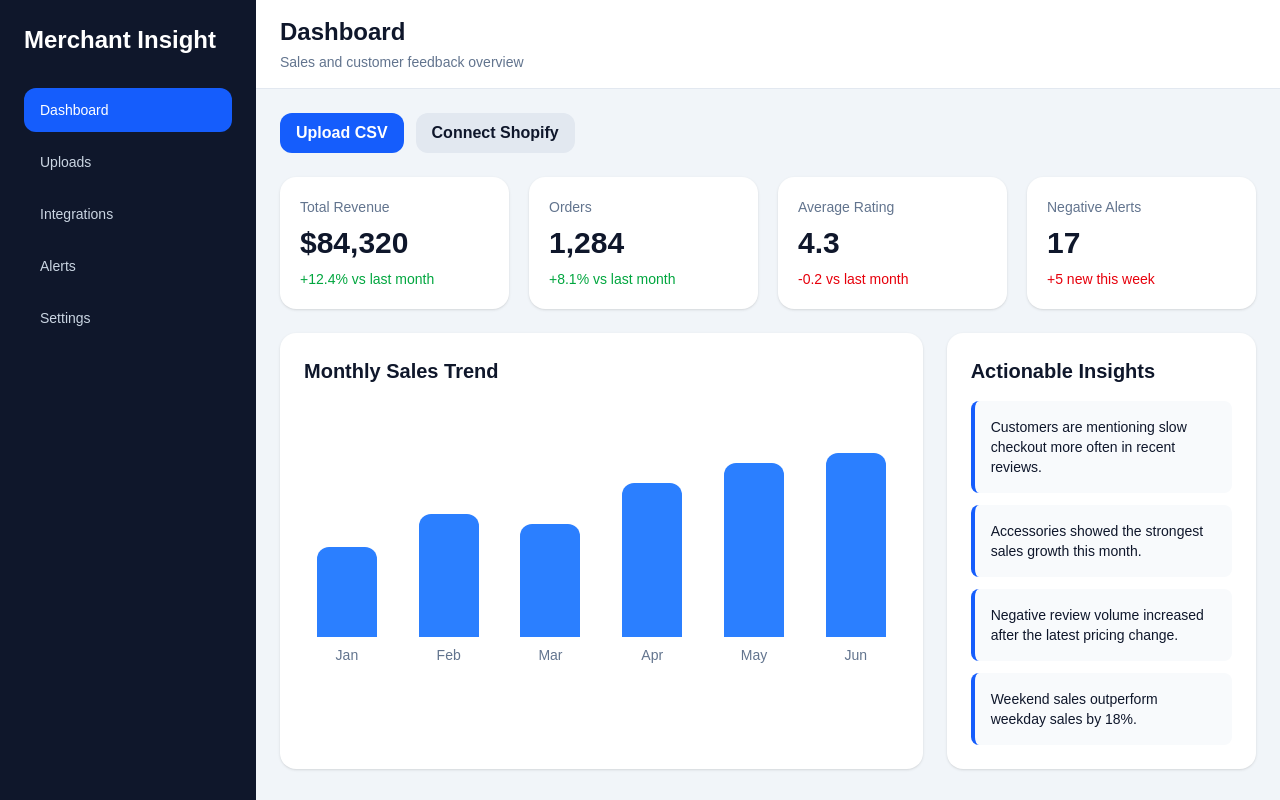
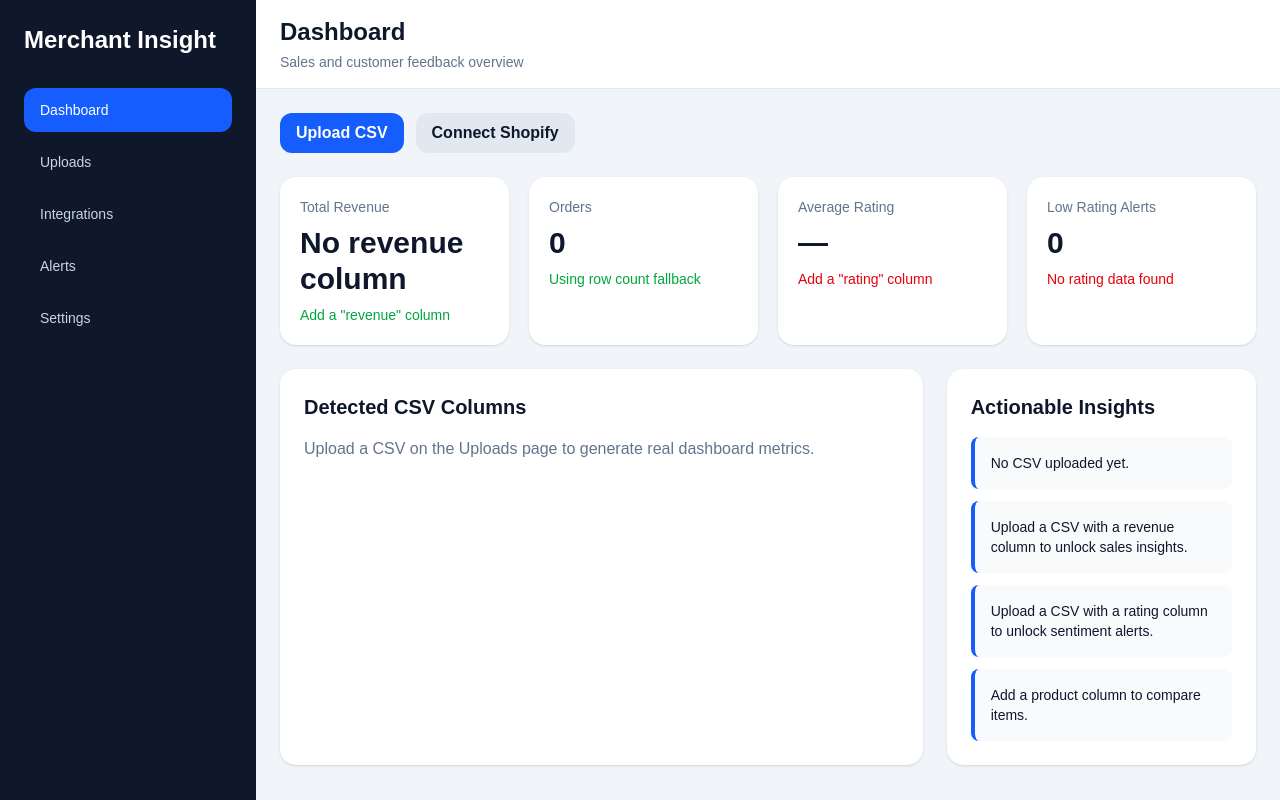
Before and after one commit to chriscoulter2/merchant-dashboard, a Next.js app: page / in a window 1280 px wide. Built offline with nearby package versions, Linux system fonts and the light colour scheme.

Commit message:
Store uploaded CSV in app state and drive dashboard metrics

```diff
--- a/app/(appshell)/layout.js
+++ b/app/(appshell)/layout.js
@@ -1,15 +1,15 @@
 import Sidebar from "../../components/Sidebar";
+import { DataProvider } from "../../components/DataProvider";
 
 export default function AppShellLayout({ children }) {
   return (
-    <main className="min-h-screen bg-slate-100 text-slate-900">
-      <div className="flex min-h-screen">
-        <Sidebar />
-
-        <div className="flex-1">
-          {children}
+    <DataProvider>
+      <main className="min-h-screen bg-slate-100 text-slate-900">
+        <div className="flex min-h-screen">
+          <Sidebar />
+          <div className="flex-1 min-w-0">{children}</div>
         </div>
-      </div>
-    </main>
+      </main>
+    </DataProvider>
   );
 }
--- a/app/(appshell)/page.js
+++ b/app/(appshell)/page.js
@@ -1,18 +1,108 @@
+"use client";
+
 import Topbar from "../../components/Topbar";
+import { useData } from "../../components/DataProvider";
+
+function findColumnName(headers, options) {
+  return headers.find((header) =>
+    options.some((option) => header.toLowerCase().trim() === option)
+  );
+}
+
+function parseNumber(value) {
+  if (value === null || value === undefined) {
+    return 0;
+  }
+
+  const cleaned = String(value).replace(/[$,%\s,]/g, "");
+  const number = Number(cleaned);
+
+  return Number.isFinite(number) ? number : 0;
+}
 
 export default function Home() {
+  const { csvRows, csvHeaders, csvFileName } = useData();
+
+  const revenueColumn = findColumnName(csvHeaders, ["revenue", "sales", "amount", "total"]);
+  const ordersColumn = findColumnName(csvHeaders, ["orders", "order_count", "quantity", "qty"]);
+  const ratingColumn = findColumnName(csvHeaders, ["rating", "reviewscore", "review_score", "stars"]);
+  const productColumn = findColumnName(csvHeaders, ["product", "item", "product_name", "name"]);
+
+  const totalRevenue = revenueColumn
+    ? csvRows.reduce((sum, row) => sum + parseNumber(row[revenueColumn]), 0)
+    : 0;
+
+  const totalOrders = ordersColumn
+    ? csvRows.reduce((sum, row) => sum + parseNumber(row[ordersColumn]), 0)
+    : csvRows.length;
+
+  const averageRating = ratingColumn
+    ? (
+        csvRows.reduce((sum, row) => sum + parseNumber(row[ratingColumn]), 0) /
+        (csvRows.length || 1)
+      ).toFixed(1)
+    : "—";
+
+  const lowRatingCount = ratingColumn
+    ? csvRows.filter((row) => parseNumber(row[ratingColumn]) > 0 && parseNumber(row[ratingColumn]) < 4).length
+    : 0;
+
+  const productTotals = {};
+
+  if (productColumn && revenueColumn) {
+    csvRows.forEach((row) => {
+      const product = row[productColumn] || "Unknown";
+      const revenue = parseNumber(row[revenueColumn]);
+
+      if (!productTotals[product]) {
+        productTotals[product] = 0;
+      }
+
+      productTotals[product] += revenue;
+    });
+  }
+
+  const topProduct =
+    Object.entries(productTotals).sort((a, b) => b[1] - a[1])[0]?.[0] || "—";
+
   const cards = [
-    { title: "Total Revenue", value: "$84,320", change: "+12.4% vs last month", positive: true },
-    { title: "Orders", value: "1,284", change: "+8.1% vs last month", positive: true },
-    { title: "Average Rating", value: "4.3", change: "-0.2 vs last month", positive: false },
-    { title: "Negative Alerts", value: "17", change: "+5 new this week", positive: false },
+    {
+      title: "Total Revenue",
+      value: revenueColumn ? `$${totalRevenue.toLocaleString()}` : "No revenue column",
+      helper: revenueColumn ? `Using "${revenueColumn}"` : 'Add a "revenue" column',
+      positive: true,
+    },
+    {
+      title: "Orders",
+      value: totalOrders.toLocaleString(),
+      helper: ordersColumn ? `Using "${ordersColumn}"` : "Using row count fallback",
+      positive: true,
+    },
+    {
+      title: "Average Rating",
+      value: averageRating,
+      helper: ratingColumn ? `Using "${ratingColumn}"` : 'Add a "rating" column',
+      positive: false,
+    },
+    {
+      title: "Low Rating Alerts",
+      value: lowRatingCount.toLocaleString(),
+      helper: ratingColumn ? "Ratings below 4.0" : "No rating data found",
+      positive: false,
+    },
   ];
 
   const insights = [
-    "Customers are mentioning slow checkout more often in recent reviews.",
-    "Accessories showed the strongest sales growth this month.",
-    "Negative review volume increased after the latest pricing change.",
-    "Weekend sales outperform weekday sales by 18%.",
+    csvFileName ? `Current uploaded file: ${csvFileName}` : "No CSV uploaded yet.",
+    revenueColumn
+      ? `Top product by revenue: ${topProduct}`
+      : "Upload a CSV with a revenue column to unlock sales insights.",
+    ratingColumn
+      ? `${lowRatingCount} rows are below a 4.0 rating threshold.`
+      : "Upload a CSV with a rating column to unlock sentiment alerts.",
+    productColumn
+      ? `Detected product column: "${productColumn}".`
+      : "Add a product column to compare items.",
   ];
 
   return (
@@ -24,9 +114,12 @@ export default function Home() {
 
       <div className="p-6">
         <div className="flex gap-3 mb-6">
-          <button className="bg-blue-600 text-white px-4 py-2 rounded-xl font-semibold">
+          <a
+            href="/uploads"
+            className="bg-blue-600 text-white px-4 py-2 rounded-xl font-semibold"
+          >
             Upload CSV
-          </button>
+          </a>
           <button className="bg-slate-200 text-slate-900 px-4 py-2 rounded-xl font-semibold">
             Connect Shopify
           </button>
@@ -38,7 +131,7 @@ export default function Home() {
               <div className="text-sm text-slate-500 mb-2">{card.title}</div>
               <div className="text-3xl font-bold mb-2">{card.value}</div>
               <div className={card.positive ? "text-green-600 text-sm" : "text-red-600 text-sm"}>
-                {card.change}
+                {card.helper}
               </div>
             </div>
           ))}
@@ -46,30 +139,34 @@ export default function Home() {
 
         <section className="grid grid-cols-1 lg:grid-cols-3 gap-6">
           <div className="lg:col-span-2 bg-white rounded-2xl p-6 shadow-sm">
-            <h2 className="text-xl font-bold mb-6">Monthly Sales Trend</h2>
+            <h2 className="text-xl font-bold mb-4">Detected CSV Columns</h2>
 
-            <div className="h-64 flex items-end gap-4">
-              {[
-                ["Jan", "35%"],
-                ["Feb", "48%"],
-                ["Mar", "44%"],
-                ["Apr", "60%"],
-                ["May", "68%"],
-                ["Jun", "72%"],
-              ].map(([month, height]) => (
-                <div key={month} className="flex-1 flex flex-col items-center justify-end h-full">
-                  <div className="w-full max-w-[60px] bg-blue-500 rounded-t-xl" style={{ height }} />
-                  <div className="mt-2 text-sm text-slate-500">{month}</div>
-                </div>
-              ))}
-            </div>
+            {csvHeaders.length > 0 ? (
+              <div className="flex flex-wrap gap-2">
+                {csvHeaders.map((header) => (
+                  <span
+                    key={header}
+                    className="bg-slate-100 border border-slate-200 rounded-full px-3 py-1 text-sm"
+                  >
+                    {header}
+                  </span>
+                ))}
+              </div>
+            ) : (
+              <p className="text-slate-500">
+                Upload a CSV on the Uploads page to generate real dashboard metrics.
+              </p>
+            )}
           </div>
 
           <div className="bg-white rounded-2xl p-6 shadow-sm">
             <h2 className="text-xl font-bold mb-4">Actionable Insights</h2>
             <div className="space-y-3">
               {insights.map((insight, i) => (
-                <div key={i} className="bg-slate-50 border-l-4 border-blue-600 rounded-lg p-4 text-sm">
+                <div
+                  key={i}
+                  className="bg-slate-50 border-l-4 border-blue-600 rounded-lg p-4 text-sm"
+                >
                   {insight}
                 </div>
               ))}
--- /dev/null
+++ b/components/DataProvider.js
@@ -0,0 +1,66 @@
+"use client";
+
+import { createContext, useContext, useEffect, useMemo, useState } from "react";
+
+const DataContext = createContext(null);
+
+export function DataProvider({ children }) {
+  const [csvRows, setCsvRows] = useState([]);
+  const [csvHeaders, setCsvHeaders] = useState([]);
+  const [csvFileName, setCsvFileName] = useState("");
+
+  useEffect(() => {
+    const savedRows = localStorage.getItem("csvRows");
+    const savedHeaders = localStorage.getItem("csvHeaders");
+    const savedFileName = localStorage.getItem("csvFileName");
+
+    if (savedRows) {
+      setCsvRows(JSON.parse(savedRows));
+    }
+
+    if (savedHeaders) {
+      setCsvHeaders(JSON.parse(savedHeaders));
+    }
+
+    if (savedFileName) {
+      setCsvFileName(savedFileName);
+    }
+  }, []);
+
+  useEffect(() => {
+    localStorage.setItem("csvRows", JSON.stringify(csvRows));
+    localStorage.setItem("csvHeaders", JSON.stringify(csvHeaders));
+    localStorage.setItem("csvFileName", csvFileName);
+  }, [csvRows, csvHeaders, csvFileName]);
+
+  const value = useMemo(() => {
+    return {
+      csvRows,
+      csvHeaders,
+      csvFileName,
+      setCsvRows,
+      setCsvHeaders,
+      setCsvFileName,
+      clearCsvData: () => {
+        setCsvRows([]);
+        setCsvHeaders([]);
+        setCsvFileName("");
+        localStorage.removeItem("csvRows");
+        localStorage.removeItem("csvHeaders");
+        localStorage.removeItem("csvFileName");
+      },
+    };
+  }, [csvRows, csvHeaders, csvFileName]);
+
+  return <DataContext.Provider value={value}>{children}</DataContext.Provider>;
+}
+
+export function useData() {
+  const context = useContext(DataContext);
+
+  if (!context) {
+    throw new Error("useData must be used inside DataProvider");
+  }
+
+  return context;
+}
```
Also changed, not shown: app/(appshell)/uploads/page.js (+32 -18 lines).
